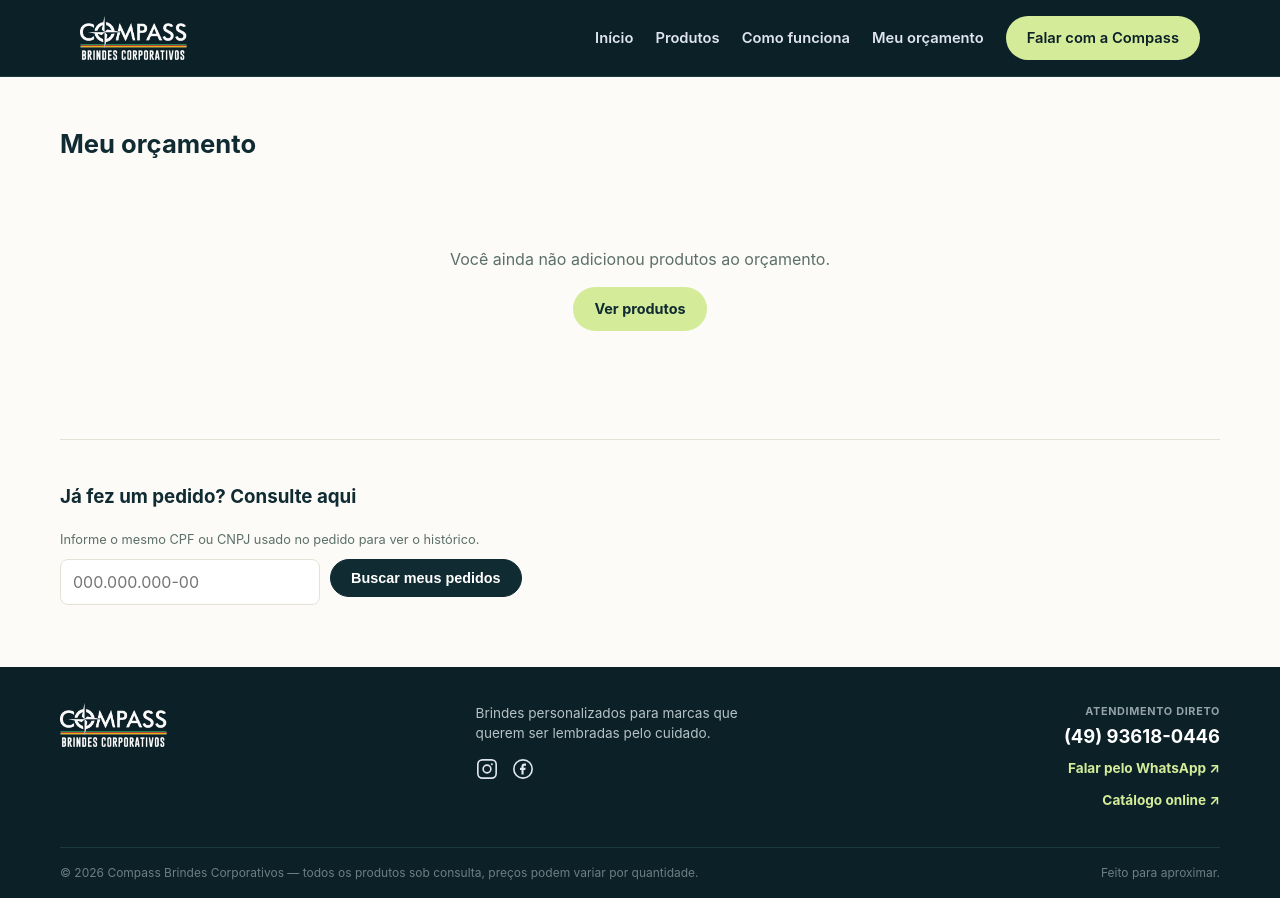
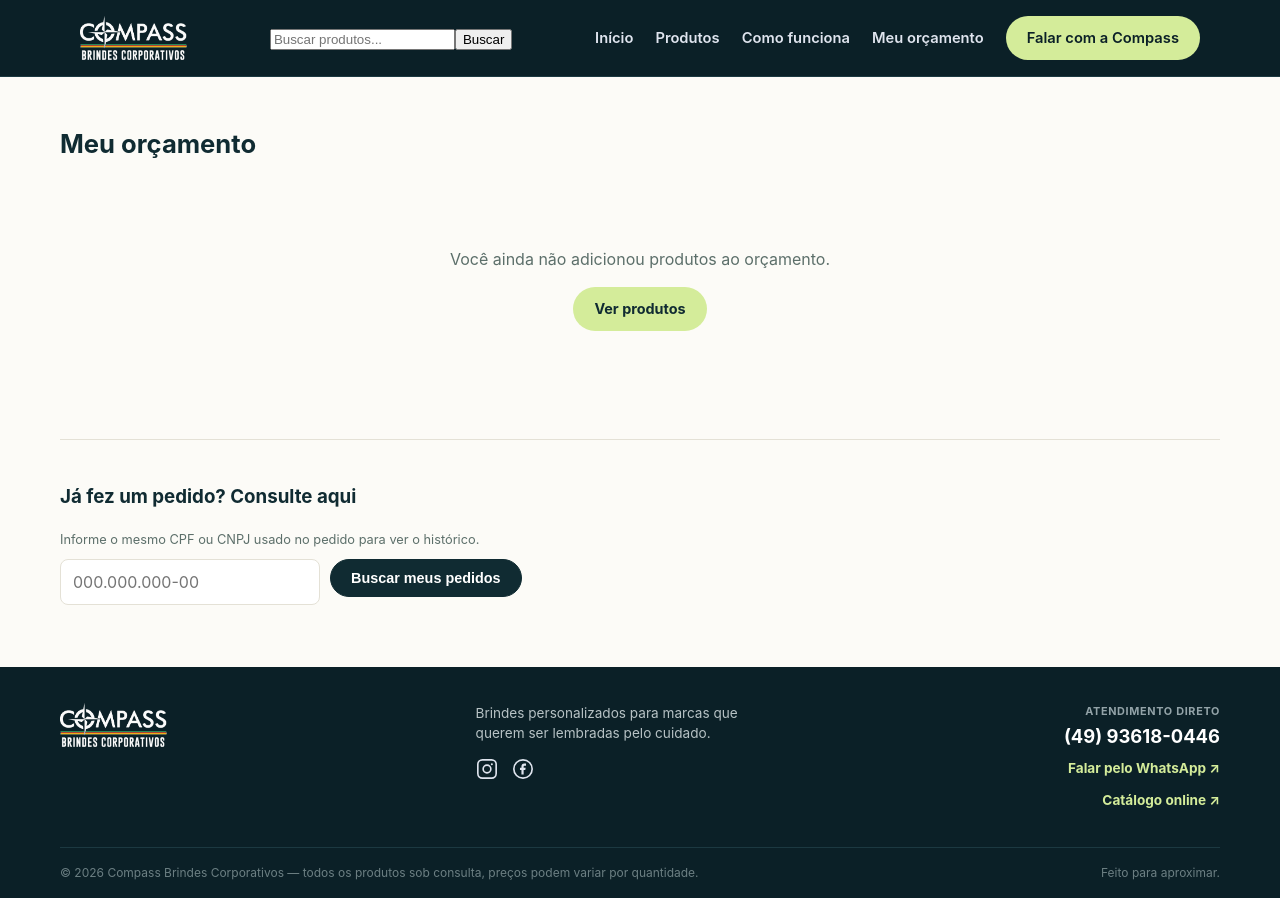
Before and after one commit to compassbrindes-stack/compass-brindes, a Next.js app: page /orcamento in a window 1280 px wide. Built offline with nearby package versions, Linux system fonts and the light colour scheme.

Commit message:
Update site-header.tsx

```diff
--- a/components/site-header.tsx
+++ b/components/site-header.tsx
@@ -16,12 +16,23 @@ export function SiteHeader() {
           <Image
             src="/logo-compass.png"
             alt="Compass Brindes Corporativos"
-            width={168}
-            height={69}
+            width={336}
+            height={138}
             priority
-            className="logo-img"
+            className="logo-img logo-img--header"
           />
         </Link>
+        <form className="site-search" action="/produtos" method="GET">
+          <input
+            type="search"
+            name="q"
+            placeholder="Buscar produtos..."
+            aria-label="Buscar produtos"
+          />
+          <button type="submit" aria-label="Buscar">
+            Buscar
+          </button>
+        </form>
         <nav className="main-nav">
           <Link href="/">Início</Link>
           <Link href="/produtos">Produtos</Link>
```
